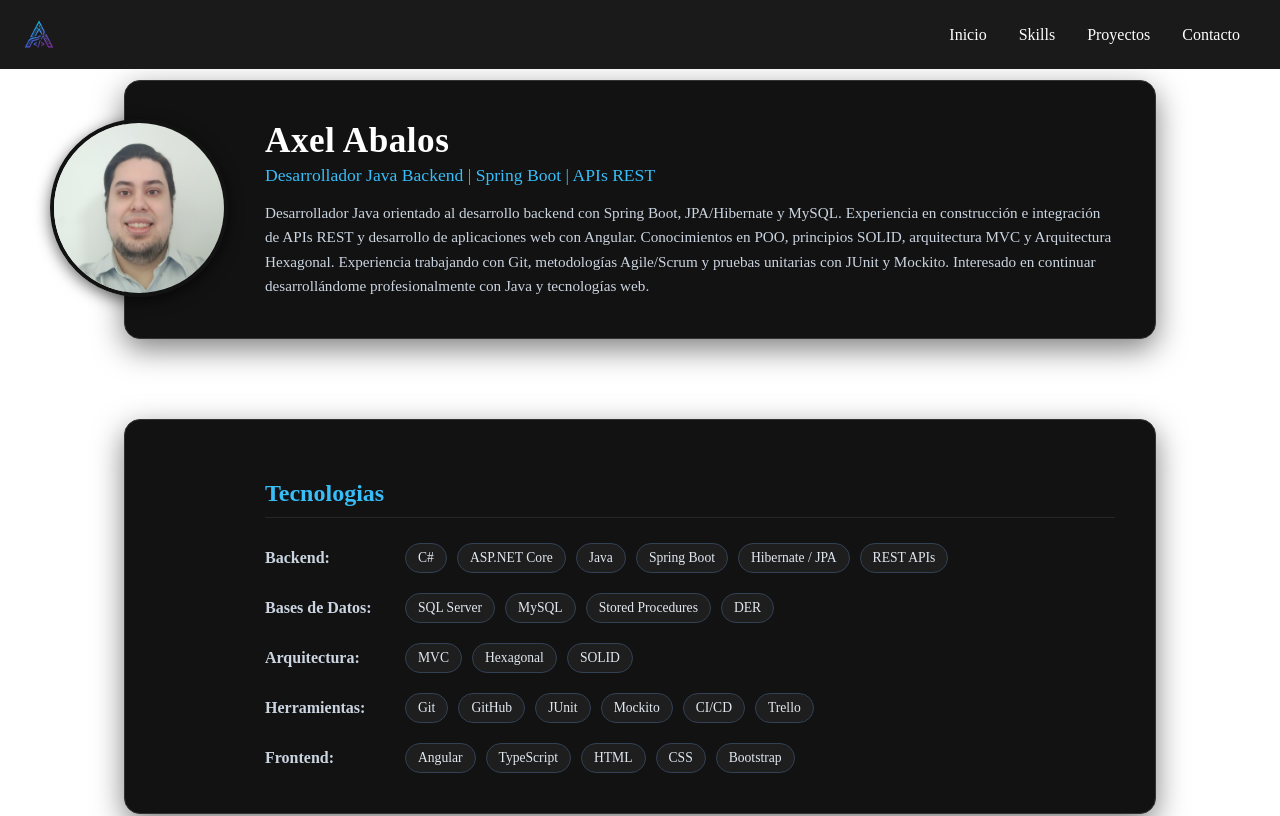
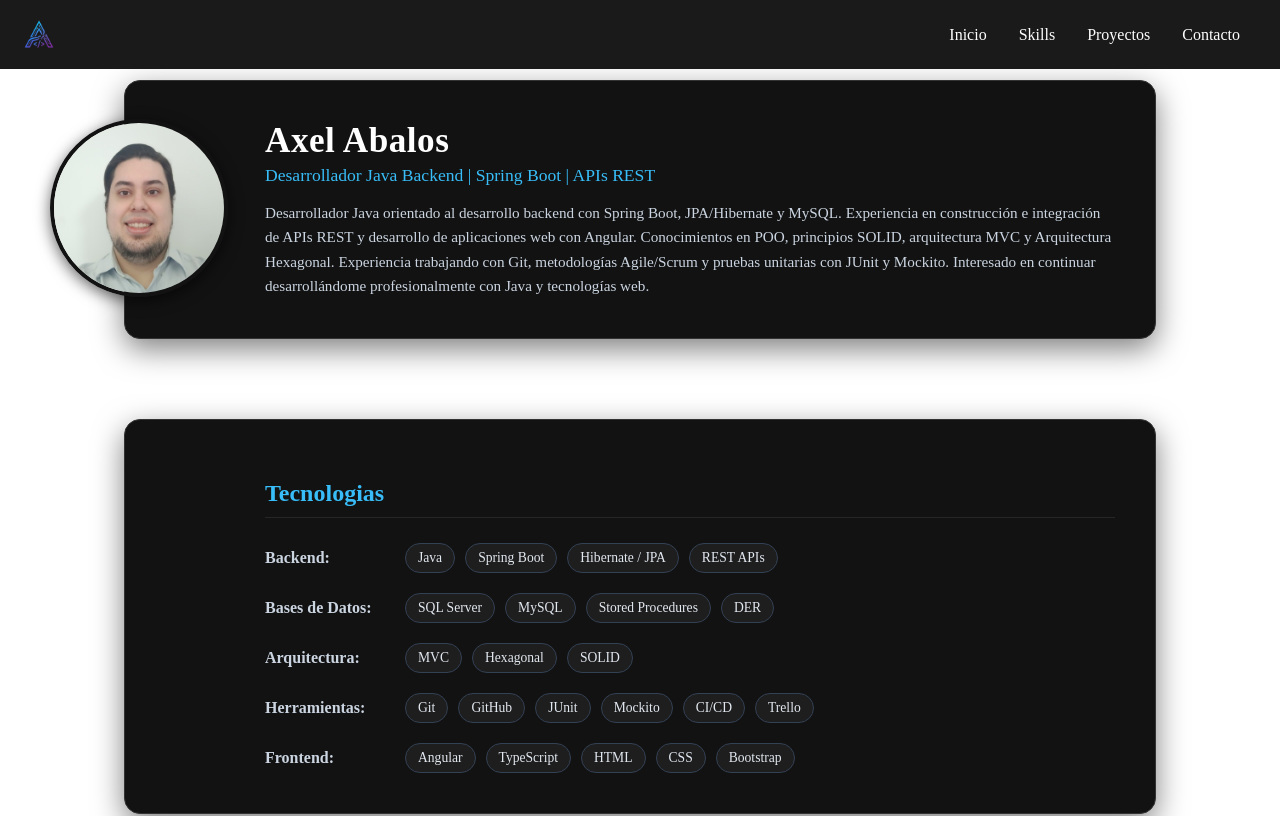
Before and after one commit to axelivanabalos3451/WebAxelAbalos, an Angular app: page / in a window 1280 px wide. Shown: the top 816 px of the page. Built offline with nearby package versions, Linux system fonts and the light colour scheme.

Commit message:
comentar skills

```diff
--- a/src/app/home/home.component.html
+++ b/src/app/home/home.component.html
@@ -26,8 +26,8 @@
 
     <div class="skills-categoria">
         <span class="categoria-titulo">Backend:</span>
-        <span class="skill-tag">C#</span>
-        <span class="skill-tag">ASP.NET Core</span>
+     <!-- <span class="skill-tag">C#</span> -->
+      <!--   <span class="skill-tag">ASP.NET Core</span> -->
         <span class="skill-tag">Java</span>
         <span class="skill-tag">Spring Boot</span>
         <span class="skill-tag">Hibernate / JPA</span>
```
